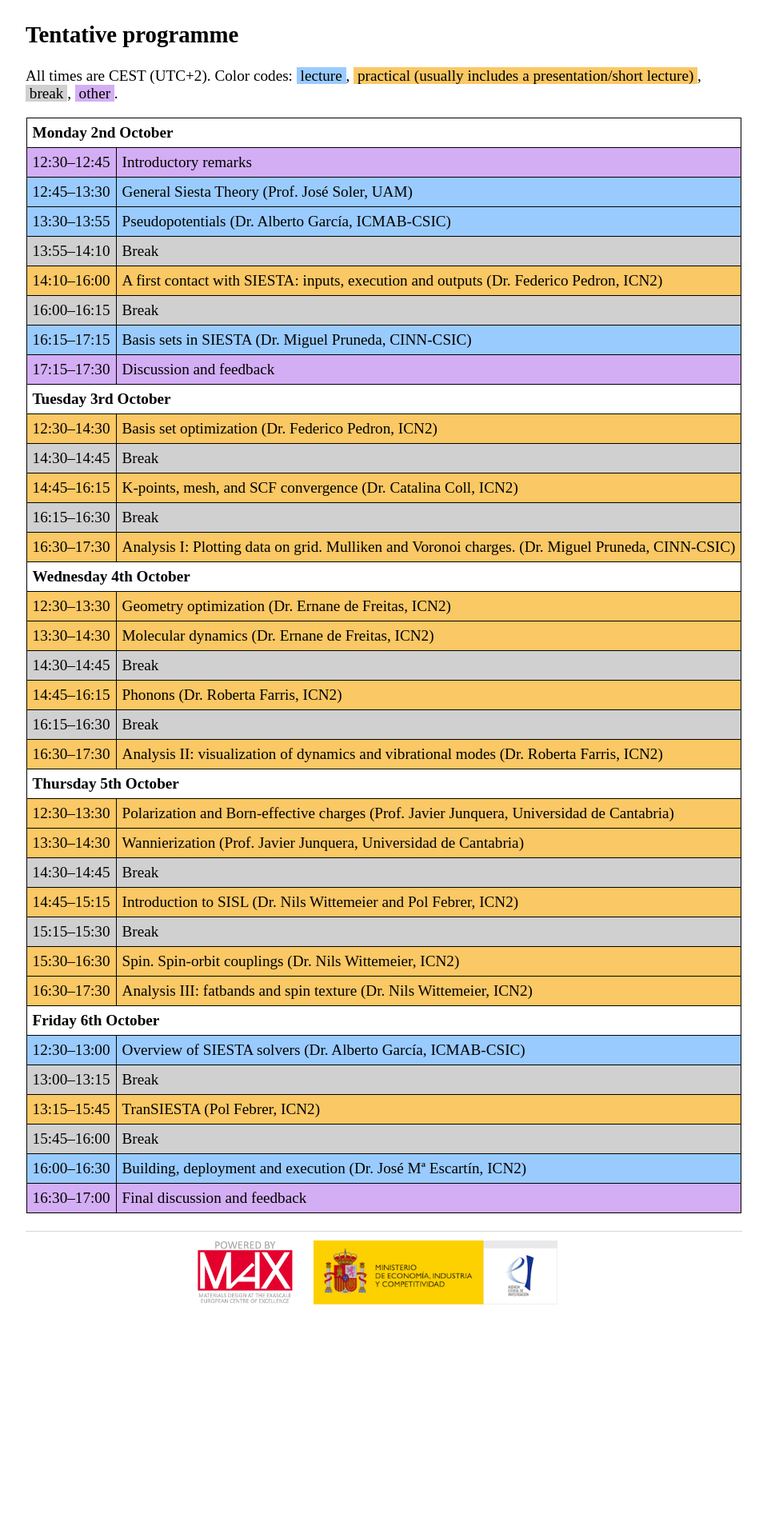
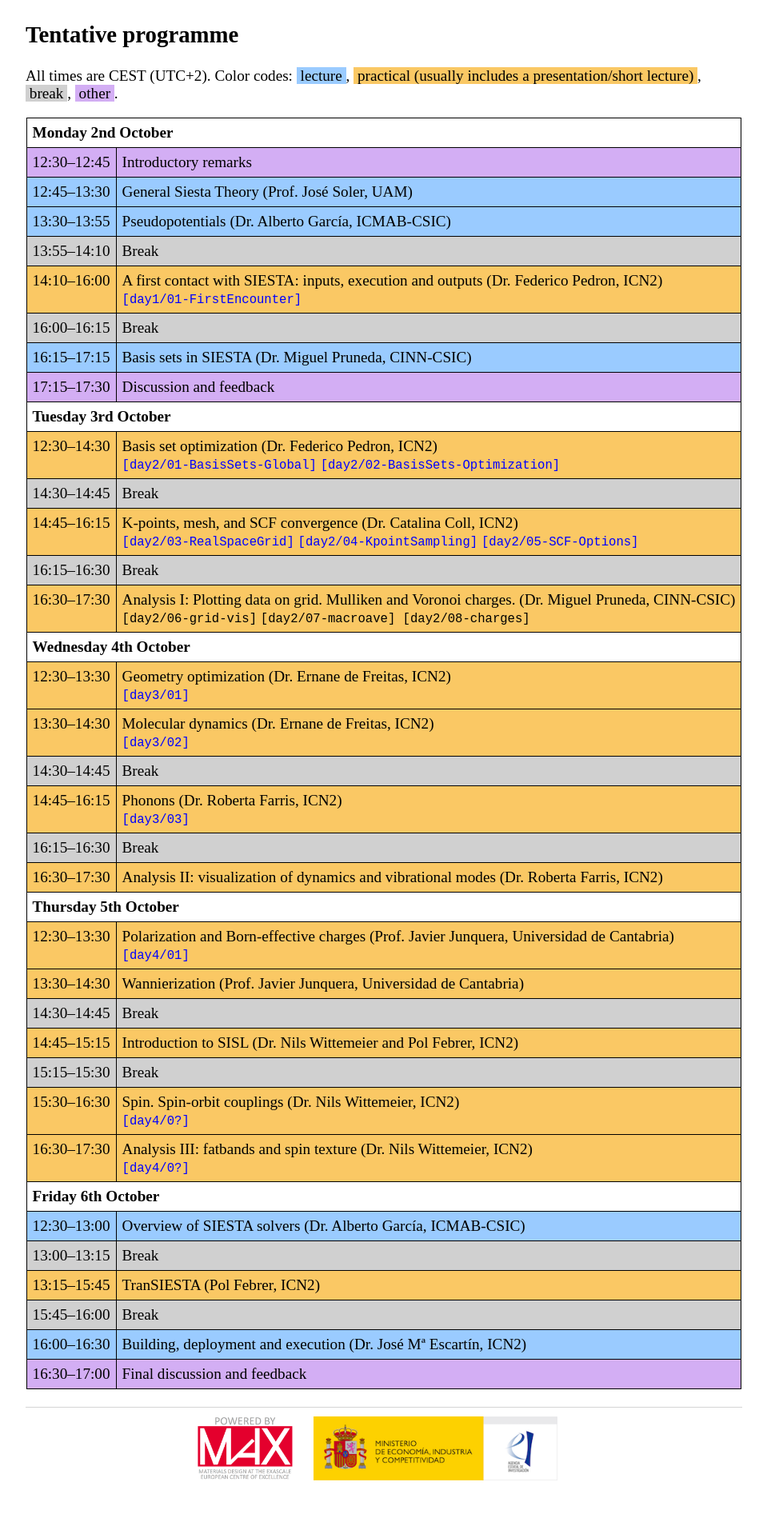
Before and after one commit to siesta-project/web-portal, a Jekyll site: the page built from events/SIESTA_School-2023/Sessions.html, in a window 1280 px wide. Shown: the part 1841-3754 px from the top of the page at 80% size, without its empty margins (160-1119 px from the left). Built offline with Jekyll 4.4.1, drawn with Linux system fonts in a browser that asks for light colours; before the commit the page ends 3534 px from its top, so only the background shows below that.

Commit message:
School 2023: Sessions: first batch of links to tutorials.

```diff
--- a/events/SIESTA_School-2023/Sessions.html
+++ b/events/SIESTA_School-2023/Sessions.html
@@ -17,6 +17,7 @@ title: "SIESTA School 2023: Sessions unfolded"
   th, td {
     padding:7px;
     text-align:left;
+    vertical-align:top;
   }
   .general {
     background-color: #d3aef4;
@@ -154,35 +155,59 @@ All times are CEST (UTC+2). Color codes:
 <tr class="lecture"  ><td>12:45–13:30</td><td> General Siesta Theory (Prof. José Soler, UAM)</td></tr>
 <tr class="lecture"  ><td>13:30–13:55</td><td> Pseudopotentials (Dr. Alberto García, ICMAB-CSIC)</td></tr>
 <tr class="break"    ><td>13:55–14:10</td><td> Break</td></tr>
-<tr class="practical"><td>14:10–16:00</td><td> A first contact with SIESTA: inputs, execution and outputs (Dr. Federico Pedron, ICN2)</td></tr>
+<tr class="practical"><td>14:10–16:00</td><td> A first contact with SIESTA: inputs, execution and outputs (Dr. Federico Pedron, ICN2)
+       <br/>
+       <a href="https://docs.siesta-project.org/projects/siesta/en/school-2023/tutorials/advanced/first-encounter/"><kbd>[day1/01-FirstEncounter]</kbd></a></td></tr>
 <tr class="break"    ><td>16:00–16:15</td><td> Break</td></tr>
 <tr class="lecture"  ><td>16:15–17:15</td><td> Basis sets in SIESTA (Dr. Miguel Pruneda, CINN-CSIC)</td></tr>
 <tr class="general"  ><td>17:15–17:30</td><td> Discussion and feedback</td></tr>
 
 
 <tr><th COLSPAN="2"> Tuesday 3rd October</th></tr>
-<tr class="practical"><td>12:30–14:30</td><td> Basis set optimization (Dr. Federico Pedron, ICN2)</td></tr>
+<tr class="practical"><td>12:30–14:30</td><td> Basis set optimization (Dr. Federico Pedron, ICN2)
+       <br/>
+       <a href="https://docs.siesta-project.org/projects/siesta/en/school-2023/tutorials/basic/basis-sets/"><kbd>[day2/01-BasisSets-Global]</kbd></a>
+       <a href="https://docs.siesta-project.org/projects/siesta/en/school-2023/tutorials/basic/basis-optimization/"><kbd>[day2/02-BasisSets-Optimization]</kbd></a></td></tr>
 <tr class="break"    ><td>14:30–14:45</td><td> Break</td></tr>
-<tr class="practical"><td>14:45–16:15</td><td> K-points, mesh, and SCF convergence (Dr. Catalina Coll, ICN2)</td></tr>
+<tr class="practical"><td>14:45–16:15</td><td> K-points, mesh, and SCF convergence (Dr. Catalina Coll, ICN2)
+       <br/>
+       <a href="https://docs.siesta-project.org/projects/siesta/en/school-2023/tutorials/basic/grid-convergence/"><kbd>[day2/03-RealSpaceGrid]</kbd></a>
+       <a href="https://docs.siesta-project.org/projects/siesta/en/school-2023/tutorials/basic/kpoint-convergence/"><kbd>[day2/04-KpointSampling]</kbd></a>
+       <a href="https://docs.siesta-project.org/projects/siesta/en/school-2023/tutorials/basic/scf-convergence/"><kbd>[day2/05-SCF-Options]</kbd></a></td></tr>
 <tr class="break"    ><td>16:15–16:30</td><td> Break</td></tr>
-<tr class="practical"><td>16:30–17:30</td><td> Analysis I: Plotting data on grid. Mulliken and Voronoi charges. (Dr. Miguel Pruneda, CINN-CSIC)</td></tr>
+<tr class="practical"><td>16:30–17:30</td><td> Analysis I: Plotting data on grid. Mulliken and Voronoi charges. (Dr. Miguel Pruneda, CINN-CSIC)
+       <br/>
+<!--       <a href="https://docs.siesta-project.org/projects/siesta/en/school-2023/tutorials/basic/first-encounter/">--><kbd>[day2/06-grid-vis]</kbd><!--</a>
+       <a href="https://docs.siesta-project.org/projects/siesta/en/school-2023/tutorials/advanced/advanced-analysis/">--> <kbd>[day2/07-macroave] [day2/08-charges]</kbd><!--</a>--></td></tr>
 
 <tr><th COLSPAN="2"> Wednesday 4th October</th></tr>
-<tr class="practical"><td>12:30–13:30</td><td> Geometry optimization (Dr. Ernane de Freitas, ICN2)</td></tr>
-<tr class="practical"><td>13:30–14:30</td><td> Molecular dynamics (Dr. Ernane de Freitas, ICN2)</td></tr>
+<tr class="practical"><td>12:30–13:30</td><td> Geometry optimization (Dr. Ernane de Freitas, ICN2)
+       <br/>
+       <a href="https://docs.siesta-project.org/projects/siesta/en/school-2023/tutorials/basic/structure-optimization/"><kbd>[day3/01]</kbd></a>
+<tr class="practical"><td>13:30–14:30</td><td> Molecular dynamics (Dr. Ernane de Freitas, ICN2)
+       <br/>
+       <a href="https://docs.siesta-project.org/projects/siesta/en/school-2023/tutorials/advanced/molecular-dynamics/"><kbd>[day3/02]</kbd></a></td></tr>
 <tr class="break"    ><td>14:30–14:45</td><td> Break</td></tr>
-<tr class="practical"><td>14:45–16:15</td><td> Phonons (Dr. Roberta Farris, ICN2)</td></tr>
+<tr class="practical"><td>14:45–16:15</td><td> Phonons (Dr. Roberta Farris, ICN2)
+       <br/>
+       <a href="https://docs.siesta-project.org/projects/siesta/en/school-2023/tutorials/basic/vibrational-properties/#tutorial-basic-vibrational-properties"><kbd>[day3/03]</kbd></a></td></tr>
 <tr class="break"    ><td>16:15–16:30</td><td> Break</td></tr>
 <tr class="practical"><td>16:30–17:30</td><td> Analysis II: visualization of dynamics and vibrational modes (Dr. Roberta Farris, ICN2)</td></tr>
 
 <tr><th COLSPAN="2"> Thursday 5th October</th></tr>
-<tr class="practical"><td>12:30–13:30</td><td>Polarization and Born-effective charges (Prof. Javier Junquera, Universidad de Cantabria)</td></tr>
+<tr class="practical"><td>12:30–13:30</td><td>Polarization and Born-effective charges (Prof. Javier Junquera, Universidad de Cantabria)
+       <br/>
+       <a href="https://docs.siesta-project.org/projects/siesta/en/school-2023/tutorials/advanced/polarization/"><kbd>[day4/01]</kbd></a></td></tr>
 <tr class="practical"><td>13:30–14:30</td><td>Wannierization (Prof. Javier Junquera, Universidad de Cantabria)</td></tr>
 <tr class="break"    ><td>14:30–14:45</td><td>Break</td></tr>
 <tr class="practical"><td>14:45–15:15</td><td>Introduction to SISL (Dr. Nils Wittemeier and Pol Febrer, ICN2)</td></tr>
 <tr class="break"    ><td>15:15–15:30</td><td>Break</td></tr>
-<tr class="practical"><td>15:30–16:30</td><td>Spin. Spin-orbit couplings (Dr. Nils Wittemeier, ICN2)</td></tr>
-<tr class="practical"><td>16:30–17:30</td><td>Analysis III: fatbands and spin texture (Dr. Nils Wittemeier, ICN2)</td></tr>
+<tr class="practical"><td>15:30–16:30</td><td>Spin. Spin-orbit couplings (Dr. Nils Wittemeier, ICN2)
+       <br/>
+       <a href="https://docs.siesta-project.org/projects/siesta/en/school-2023/tutorials/basic/magnetism/"><kbd>[day4/0?]</kbd></a></td></tr>
+<tr class="practical"><td>16:30–17:30</td><td>Analysis III: fatbands and spin texture (Dr. Nils Wittemeier, ICN2)
+       <br/>
+       <a href="https://docs.siesta-project.org/projects/siesta/en/school-2023/tutorials/advanced/spin-orbit/"><kbd>[day4/0?]</kbd></a></td></tr>
 
 <tr><th COLSPAN="2"> Friday 6th October</th></tr>
 <tr class="lecture"  ><td>12:30–13:00</td><td>Overview of SIESTA solvers (Dr. Alberto García, ICMAB-CSIC)</td></tr>
```
